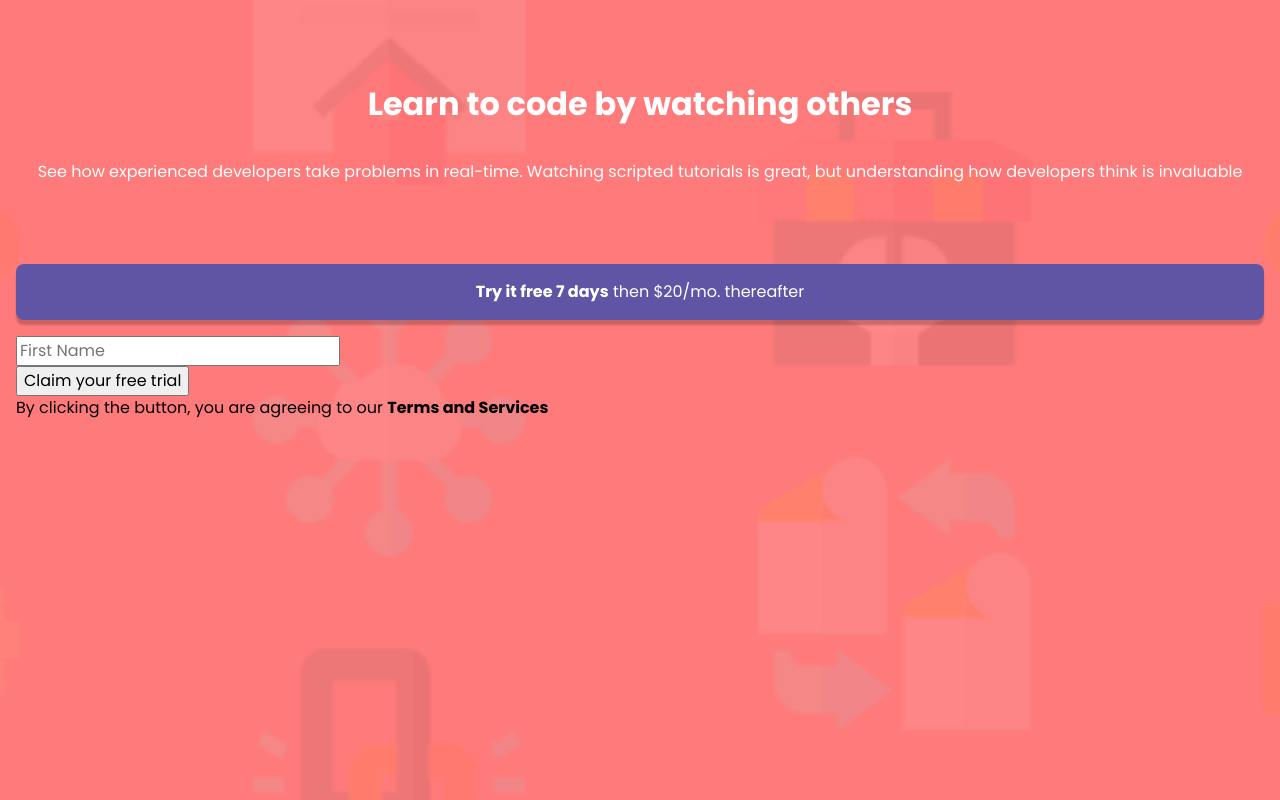
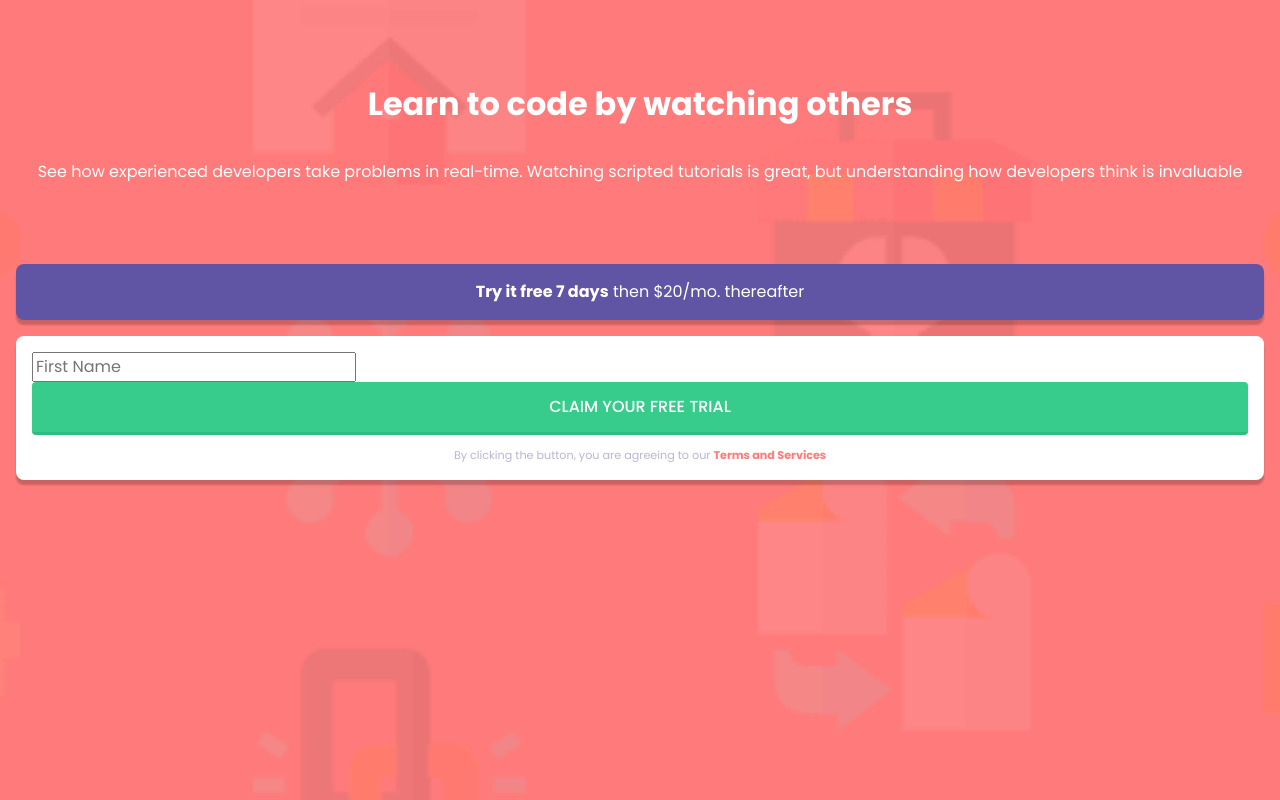
Before and after one commit to ralphvirtucio/-intro-component-with-signup-form, a React (Create React App) app: page / in a window 1280 px wide. Built offline with nearby package versions, Linux system fonts and the light colour scheme.

Commit message:
Feat: Form - background-color, submit button and terms-agreements

```diff
--- a/src/components/Form.js
+++ b/src/components/Form.js
@@ -1,14 +1,16 @@
+import './Form.scss';
+
 export const Form = () => {
   return (
     <div>
-      <form>
+      <form className='form'>
         <div className='form-control'>
           <input type='text' name='firstname' placeholder='First Name' />
         </div>
         <button className='btn--submit'>Claim your free trial</button>
         <p className='terms-agreement'>
           By clicking the button, you are agreeing to our{' '}
-          <strong>Terms and Services</strong>
+          <strong> Terms and Services</strong>
         </p>
       </form>
     </div>
--- /dev/null
+++ b/src/components/Form.scss
@@ -0,0 +1,35 @@
+.form {
+  background-color: #fff;
+  border-radius: 8px;
+  box-shadow: 0 5px 2px rgba(0, 0, 0, 0.2);
+  padding-inline: 1rem;
+  padding-block: 1rem;
+
+  // ********** //
+  display: flex;
+  flex-direction: column;
+  // gap: 1rem;
+  // ********** //
+}
+
+.btn--submit {
+  background-color: var(--primary-color-2);
+  text-transform: uppercase;
+  border: none;
+  border-radius: 4px;
+  color: #fff;
+  font-weight: var(--fw-500);
+  padding-block: 0.8rem;
+  border-bottom: 3px solid darken(hsl(154, 59%, 51%), 5%);
+  margin-block-end: 0.8rem;
+}
+
+.terms-agreement {
+  color: var(--neutral-color-2);
+  font-size: 0.7rem;
+  text-align: center;
+  padding-inline: 2rem;
+  strong {
+    color: var(--primary-color-1);
+  }
+}
```
